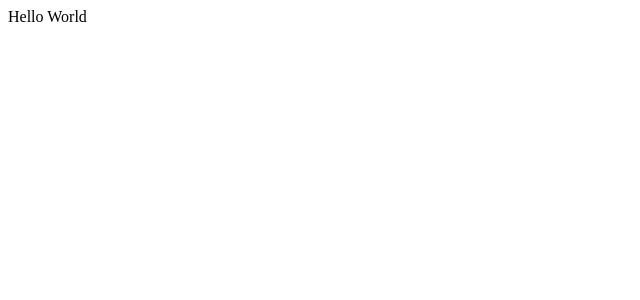
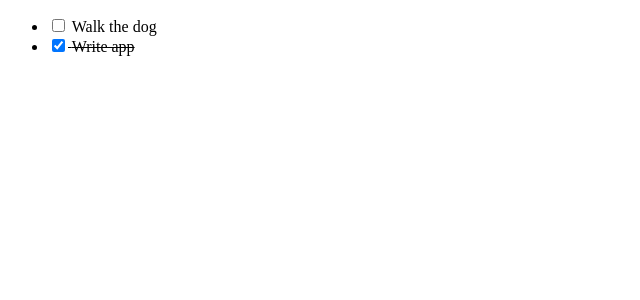
Before and after one commit to shearichard/ts-react-todo-list, a React (Create React App) app: page / in a window 1280 px wide. Shown: the top 300 px of the page, without its empty margins (0-640 px from the left). Built offline with nearby package versions, Linux system fonts and the light colour scheme.

Commit message:
Making use of the TodoListItem component in App.tsx along with a hardcoded set of values to serve as the 'todo' prop

```diff
--- a/src/App.tsx
+++ b/src/App.tsx
@@ -1,7 +1,26 @@
 import React from 'react';
+import { TodoListItem } from './TodoListItem';
+
+
+const todos: Todo[] = [
+  {
+    text: 'Walk the dog',
+    complete: false,
+  },
+  {
+    text: 'Write app',
+    complete: true,
+  },
+];
+
 
 function App() {
-    return <>Hello World</>;
+ return (
+    <ul>
+      <TodoListItem todo={todos[0]} />
+      <TodoListItem todo={todos[1]} />
+    </ul>
+  );
 }
 
 export default App;
```
